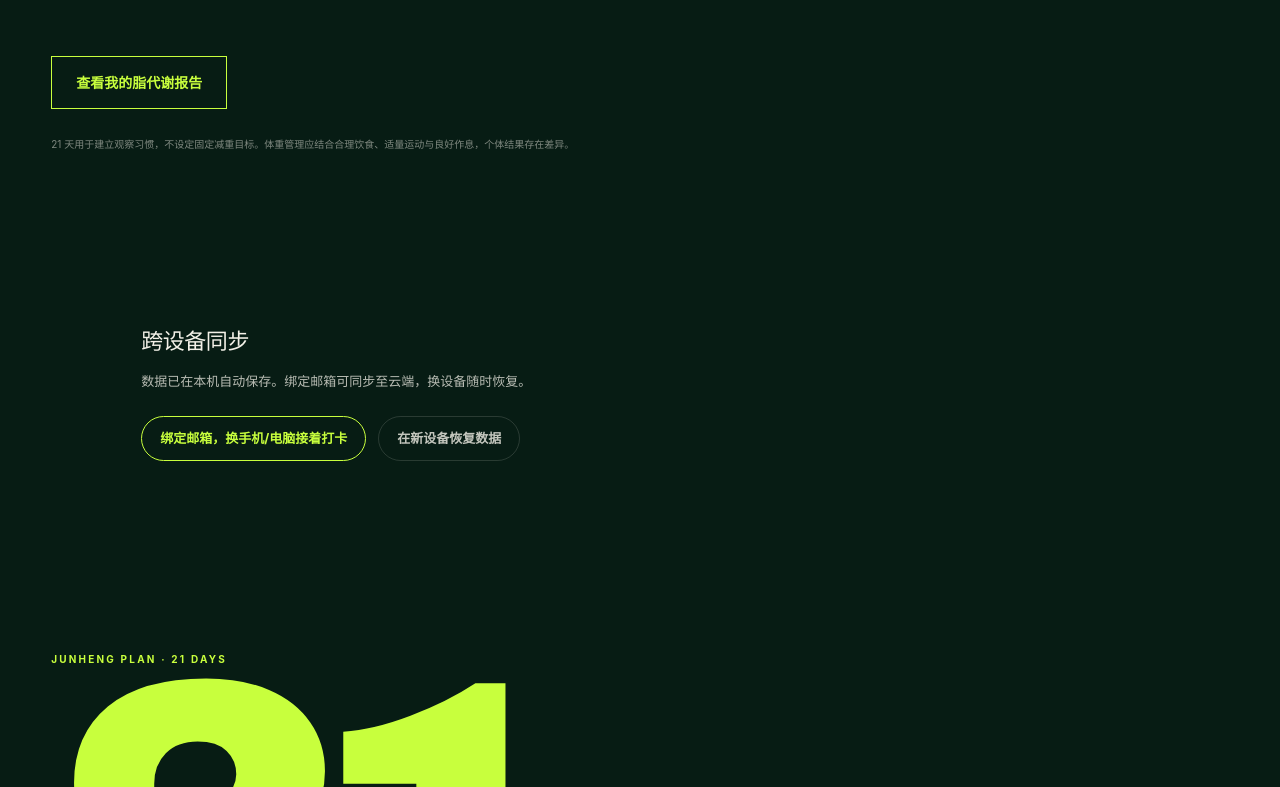
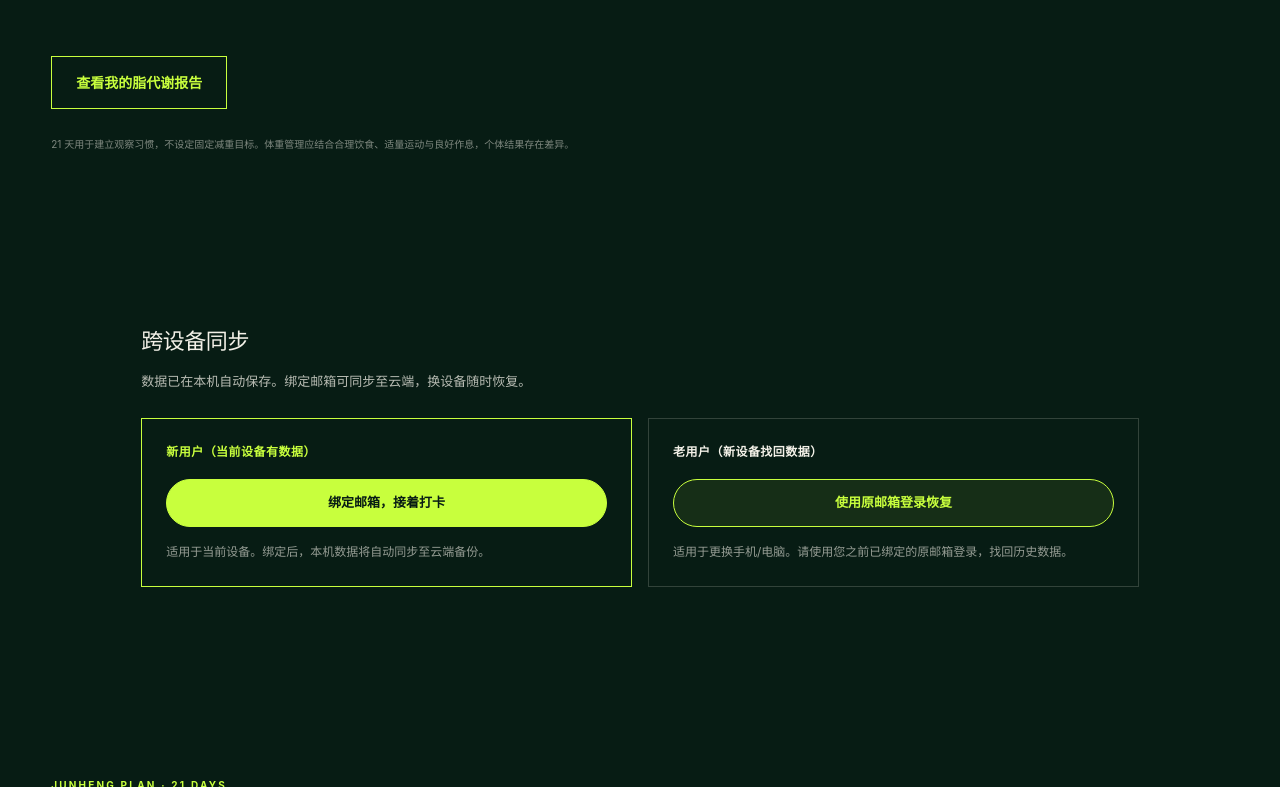
Before and after one commit to arthurcaoxl/junheng, a React (Vite) app in the folder apps/web/: page /check-in in a window 1280 px wide. Shown: the part 3644-4431 px from the top of the page. Built offline with nearby package versions, Linux system fonts and the light colour scheme; no server answers.

Commit message:
feat: 优化同步路径与健康 ID 文案

```diff
--- a/apps/web/src/components/SevenDayCheckIn.tsx
+++ b/apps/web/src/components/SevenDayCheckIn.tsx
@@ -218,7 +218,7 @@ export function SevenDayCheckIn() {
         <p>调整开营日会重排第 1–21 天的日期，已有记录按真实日期保留。</p>
         <span className="record-code-label">营员代码</span>
         <div className="record-code"><strong>{state.userCode}</strong></div>
-        <p>营员代码为您的专属唯一标识，生成后不可更改，用于海报展示与打卡记录。代码随海报与 CSV 一起导出，方便运营方按代码汇总。</p>
+        <p>这是您的专属健康 ID，生成后不可更改。它会出现在您的打卡海报上，导出的 CSV 数据也会带上它，方便您随时归档和查看自己的健康记录。</p>
       </div>
       {stats.isComplete && (
         <div className="camp-complete" role="status">
--- a/apps/web/src/components/SyncModal.tsx
+++ b/apps/web/src/components/SyncModal.tsx
@@ -123,7 +123,7 @@ export function SyncModal({ open, mode, onClose, onSuccess, milestone = false, m
         <h2 id="sync-modal-title">
           {milestone
             ? milestoneKind === "poster" ? "🎉 您的专属健康海报已生成！" : milestoneKind === "certificate" ? "🎉 您的会员结业纪念证书已生成！" : "🎉 太棒了！您已坚持记录 7 天，专属的健康趋势已经生成！"
-            : mode === "bind" ? "绑定邮箱，换手机/电脑接着打卡" : mode === "change-email" ? "修改登录邮箱" : "在新设备恢复数据"}
+            : mode === "bind" ? "绑定邮箱，换手机/电脑接着打卡" : mode === "change-email" ? "修改登录邮箱" : "恢复您的脂代谢档案"}
         </h2>
         <p className="sync-modal-sub">
           {milestone
@@ -138,6 +138,9 @@ export function SyncModal({ open, mode, onClose, onSuccess, milestone = false, m
                 ? "输入新邮箱接收验证码。验证与云端同步成功后才会更新登录邮箱，账号身份和营员代码保持不变。"
                 : "输入已绑定的邮箱接收验证码。登录后，云端记录会恢复到本机；本机原记录会自动备份。"}
         </p>
+        {!milestone && mode === "restore" && (
+          <p className="sync-modal-restore-warning">⚠️ 请勿使用新邮箱登录，否则将无法找回您的历史打卡记录。</p>
+        )}
 
         {phase === "email" ? (
           <>
@@ -146,7 +149,7 @@ export function SyncModal({ open, mode, onClose, onSuccess, milestone = false, m
               id="sync-modal-email"
               type="email"
               autoComplete="email"
-              placeholder="you@example.com"
+              placeholder={!milestone && mode === "restore" ? "请输入您之前绑定的原邮箱" : "you@example.com"}
               value={email}
               onChange={(event) => setEmail(event.target.value)}
               autoFocus={!preserveFocus}
--- a/apps/web/src/components/SyncPanel.tsx
+++ b/apps/web/src/components/SyncPanel.tsx
@@ -82,8 +82,8 @@ export function SyncPanel() {
             <button type="button" className="sync-panel-secondary" disabled={backupState === "saving"} onClick={backupNow}>
               {backupState === "saving" ? "正在备份…" : "立即备份到云端"}
             </button>
-            <button type="button" className="sync-panel-secondary" onClick={() => open("restore")}>
-              在新设备恢复数据
+            <button type="button" className="sync-panel-secondary sync-panel-restore" onClick={() => open("restore")}>
+              使用原邮箱登录恢复
             </button>
           </div>
           {backupState === "synced" && <p className="sync-panel-notice" role="status">本机打卡记录已备份到云端。</p>}
@@ -92,9 +92,21 @@ export function SyncPanel() {
       ) : (
         <>
           <p className="sync-panel-status">数据已在本机自动保存。绑定邮箱可同步至云端，换设备随时恢复。</p>
-          <div className="sync-panel-actions">
-            <button type="button" className="sync-panel-bind" onClick={() => open("bind")}>绑定邮箱，换手机/电脑接着打卡</button>
-            <button type="button" className="sync-panel-secondary" onClick={() => open("restore")}>在新设备恢复数据</button>
+          <div className="sync-paths">
+            <article className="sync-path sync-path-primary">
+              <p className="sync-path-audience">新用户（当前设备有数据）</p>
+              <button type="button" className="sync-panel-bind" onClick={() => open("bind")}>
+                绑定邮箱，接着打卡
+              </button>
+              <p className="sync-path-note">适用于当前设备。绑定后，本机数据将自动同步至云端备份。</p>
+            </article>
+            <article className="sync-path">
+              <p className="sync-path-audience">老用户（新设备找回数据）</p>
+              <button type="button" className="sync-panel-secondary sync-panel-restore" onClick={() => open("restore")}>
+                使用原邮箱登录恢复
+              </button>
+              <p className="sync-path-note">适用于更换手机/电脑。请使用您之前已绑定的原邮箱登录，找回历史数据。</p>
+            </article>
           </div>
         </>
       )}
--- a/apps/web/src/styles.css
+++ b/apps/web/src/styles.css
@@ -966,6 +966,14 @@ section { scroll-margin-top: 78px; }
 .sync-panel-actions { display: flex; flex-wrap: wrap; gap: 12px; margin-top: 22px; }
 .sync-panel-actions button { padding: 12px 18px; background: none; border: 1px solid var(--line-light); border-radius: 999px; color: var(--paper); font: inherit; font-size: 13px; font-weight: 700; cursor: pointer; }
 .sync-panel-actions button[aria-expanded="true"] { border-color: var(--acid); color: var(--acid); }
+.sync-paths { display: grid; grid-template-columns: repeat(2, minmax(0, 1fr)); gap: 16px; margin-top: 24px; }
+.sync-path { min-width: 0; padding: 24px; border: 1px solid var(--line-light); }
+.sync-path-primary { border-color: var(--acid); }
+.sync-path-audience { color: var(--paper); font-size: 12px; font-weight: 800; letter-spacing: .04em; }
+.sync-path-primary .sync-path-audience { color: var(--acid); }
+.sync-path button { width: 100%; min-height: 48px; margin-top: 18px; padding: 12px 16px; background: none; border: 1px solid var(--line-light); border-radius: 999px; color: var(--paper); font: inherit; font-size: 13px; font-weight: 700; line-height: 1.5; cursor: pointer; }
+.sync-path .sync-panel-bind { background: var(--acid); color: var(--forest) !important; }
+.sync-path-note { margin-top: 14px; font-size: 12px; line-height: 1.8; opacity: .6; }
 .sync-panel-form { max-width: 560px; margin-top: 24px; padding: 22px; border: 1px solid var(--line-light); }
 .sync-panel-form label { display: block; margin-bottom: 10px; font-size: 12px; font-weight: 700; letter-spacing: .06em; opacity: .8; }
 .sync-panel-form input { width: 100%; padding: 14px 12px; background: rgba(243, 241, 232, .06); border: 1px solid var(--line-light); color: var(--paper); font: inherit; font-size: 16px; }
@@ -995,6 +1003,7 @@ section { scroll-margin-top: 78px; }
 .sync-modal-primary:disabled { opacity: .45; cursor: not-allowed; }
 .sync-modal-error { margin-top: 16px; font-size: 13px; line-height: 1.7; color: #ff9d8a; }
 .sync-modal-notice { margin-top: 16px; font-size: 13px; line-height: 1.7; color: var(--acid); }
+.sync-modal-restore-warning { margin-top: 16px; padding: 12px 14px; border-left: 2px solid #ff9d8a; background: rgba(255, 157, 138, .08); color: #ff9d8a; font-size: 13px; font-weight: 700; line-height: 1.7; }
 
 /* v1.9.0 · 打卡表单内嵌引导（仅未绑定显示） */
 .sync-inline-hint { display: flex; align-items: center; justify-content: space-between; gap: 16px; flex-wrap: wrap; margin-top: 20px; padding: 16px 18px; border: 1px dashed var(--line-light); }
@@ -1011,6 +1020,8 @@ section { scroll-margin-top: 78px; }
 /* v1.9.0 · 底部状态栏按钮 */
 .sync-panel-bind { border-color: var(--acid) !important; color: var(--acid) !important; }
 .sync-panel-secondary { opacity: .8; }
+.sync-panel .sync-panel-restore { border-color: var(--acid); background: rgb(200 255 61 / 8%); color: var(--acid); opacity: 1; }
+.sync-panel .sync-panel-restore:hover, .sync-panel .sync-panel-restore:focus-visible { background: rgb(200 255 61 / 16%); }
 .sync-panel-bound { color: var(--acid); opacity: .85; }
 .sync-panel-flash { animation: sync-flash 1.4s ease; }
 @keyframes sync-flash {
@@ -1022,6 +1033,8 @@ section { scroll-margin-top: 78px; }
   .check-in-entry-heading { margin-top: 44px; }
   .check-in-entry-link { width: 100%; justify-content: center; }
   .check-in-page-nav { padding-top: calc(88px + env(safe-area-inset-top, 0px)); }
+  .sync-paths { grid-template-columns: 1fr; gap: 12px; }
+  .sync-path { padding: 20px; }
   .sync-status-pill { padding: 6px 10px; font-size: 11px; letter-spacing: 0; }
   .sync-modal { max-height: calc(100dvh - 40px); padding: 28px 22px 24px; overflow-y: auto; }
   .sync-modal h2 { font-size: 20px; line-height: 1.5; }
```
Also changed, not shown: 2 other files (tests, documents, lock files or other folders).
